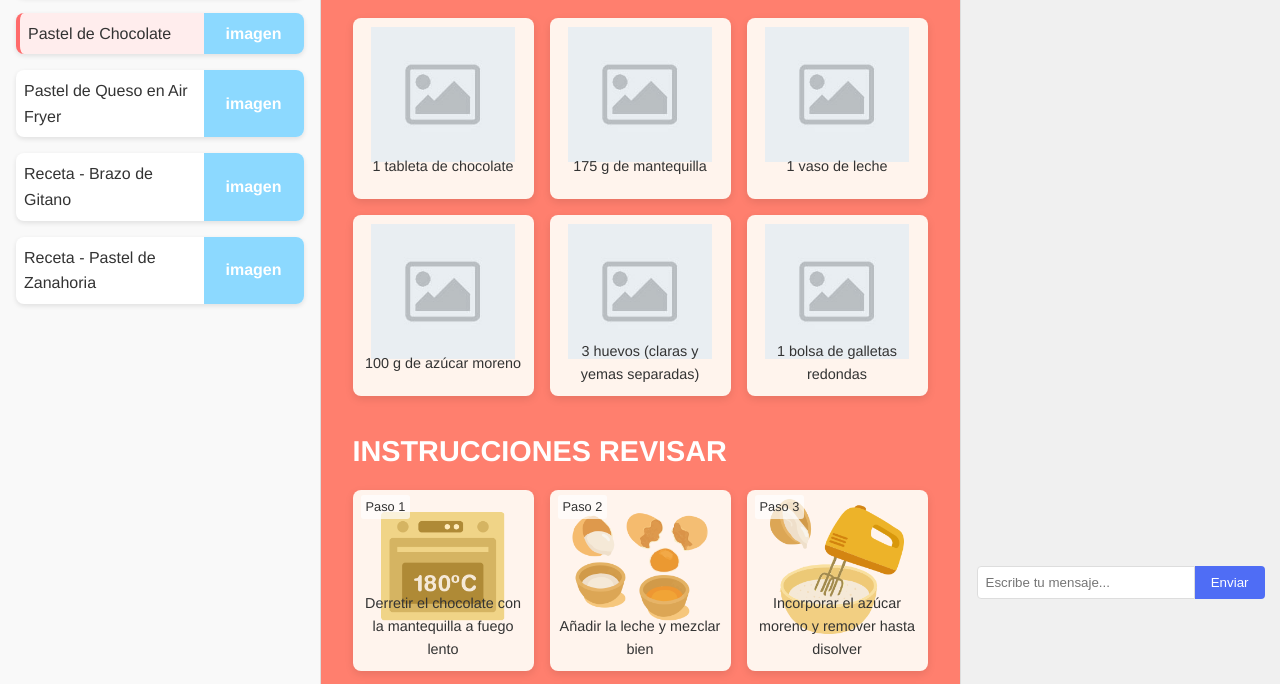
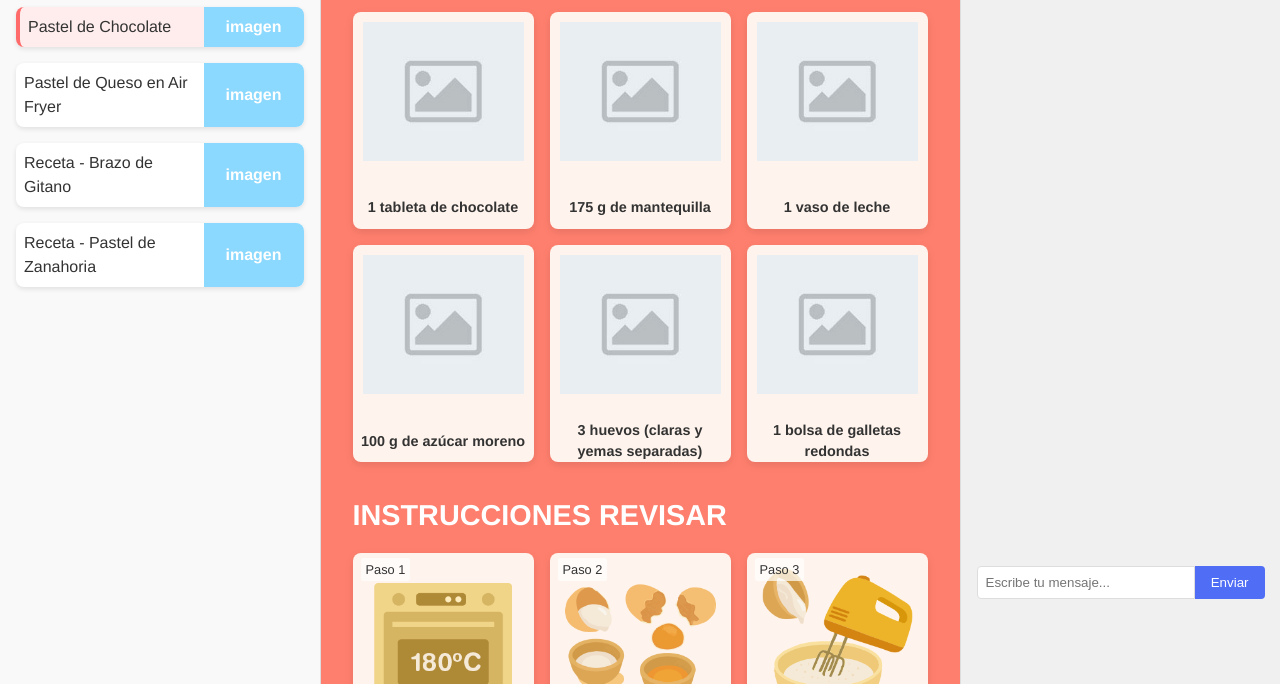
Before and after one commit to KenfuQnK/Julis-Cakes, a website: page rendered/pastel_de_chocolate.html in a window 1280 px wide. Shown: the part 181-865 px from the top of the page. Drawn offline with Linux system fonts and the light colour scheme; files whose address does not match are found by name.

Commit message:
Update styles-recipes.css

```diff
--- a/rendered/styles-recipes.css
+++ b/rendered/styles-recipes.css
@@ -1,6 +1,6 @@
 body {
     font-family: Helvetica;
-    line-height: 1.6;
+    line-height: 1.5;
     margin: 0;
     padding: 0;
     background-color: #f5f5f5;
@@ -72,7 +72,7 @@ h2 {
     background: #fff4ed;
     border-radius: 8px;
     box-shadow: 0 3px 8px rgba(0,0,0,0.1);
-    aspect-ratio: 1/1;
+    aspect-ratio: 1/1.2;
     position: relative;
     overflow: hidden;
     transition: transform 0.3s, box-shadow 0.3s;
@@ -84,15 +84,17 @@ h2 {
 }
 
 .card-image {
-    height: 75%;
+    /*height: 75%;
     width: 80%;
     position: absolute;
     top: 5%;
     left: 10%;
+
     display: flex;
     align-items: center;
-    justify-content: center;
-    font-weight: bold;
+    justify-content: center;*/
+
+    padding: 10px;
     z-index: 1;
 }
 
@@ -104,12 +106,13 @@ h2 {
   }
 
 .card-text {
-    padding: 10px;
-    position: absolute;
+    padding: 10px 8px 0px 8px;
+    margin-bottom: 2px;
+    /*position: absolute;
     bottom: 0;
     left: 0;
     right: 0;
-    height: auto;
+    height: auto;*/
     min-height: 25%;
     max-height: 100%;
     display: flex;
@@ -117,6 +120,7 @@ h2 {
     justify-content: center;
     text-align: center;
     font-size: 0.9rem;
+    font-weight: bold;
     z-index: 2;
 }
 
```
